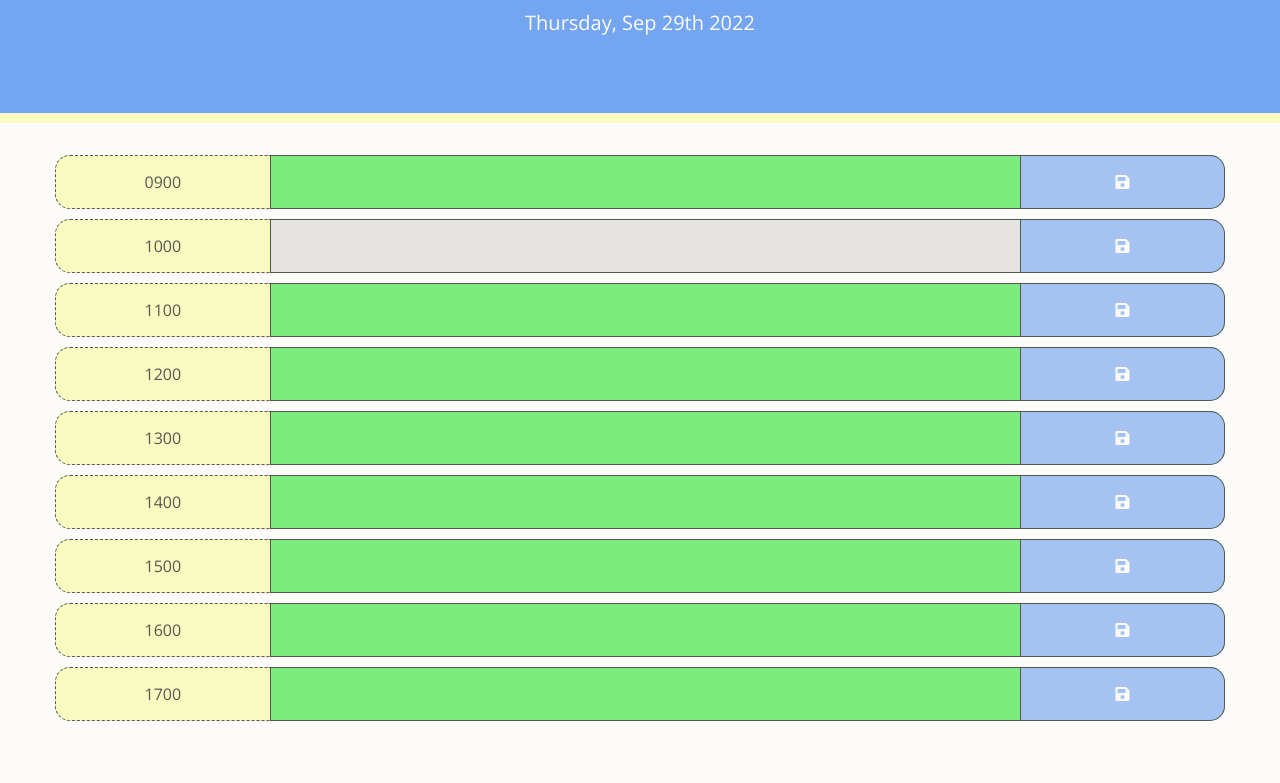
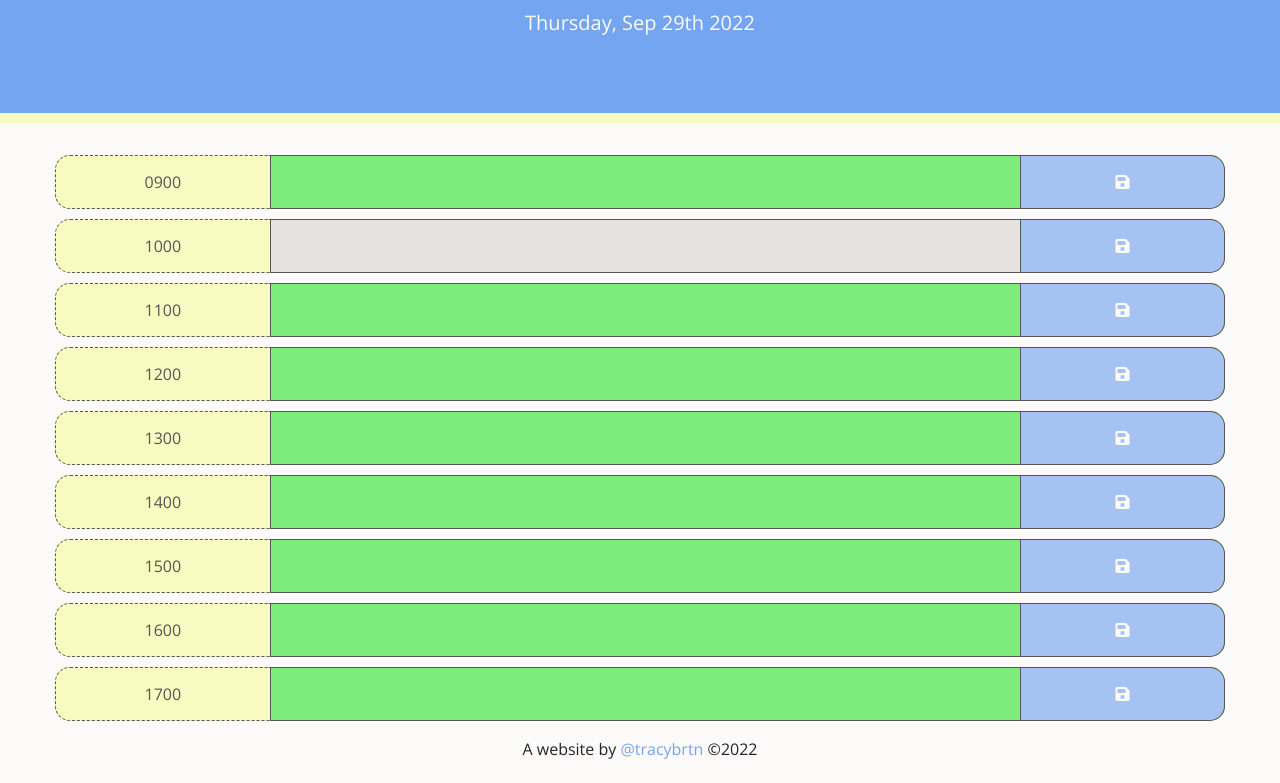
Before and after one commit to tracybrtn/work-day-scheduler, a plain HTML site: page index.html in a window 1280 px wide. Shown: the part 181-964 px from the top of the page. Before the commit the page ends 912 px from the top, so only its background shows below. Drawn offline with nearby package versions, Linux system fonts and the light colour scheme.

Commit message:
added footer

```diff
--- a/assets/css/style.css
+++ b/assets/css/style.css
@@ -84,6 +84,16 @@ textarea {
 
 /*TIME BLOCKS END*/
 
+/*Footer*/
+footer {
+  padding: 10px;
+  text-align: center;
+}
+
+footer a {
+  color: var(--quaternary-color);
+}
+
 /*Media Queries */
 @media screen and (min-width: 720px) {
   .time-block{
--- a/index.html
+++ b/index.html
@@ -17,7 +17,7 @@
   <body>
     <header class="jumbotron">
       <h1 class="display-3">Work Day Scheduler</h1>
-      <p class="lead description">A simple calendar app for scheduling your work day</p>
+      <p class="lead">A simple calendar app for scheduling your work day</p>
       <p id="currentDay" class="lead"></p>
     </header>
 
@@ -80,6 +80,9 @@
         </div>
       </div>
     </main>
+    <footer>
+      <p>A website by <a href="https://github.com/tracybrtn" target=”_blank”>@tracybrtn</a> &copy;2022</p>
+    </footer>
     <!--Scripts-->
     <script src="https://code.jquery.com/jquery-3.4.1.min.js"></script>
     <script src="https://cdnjs.cloudflare.com/ajax/libs/moment.js/2.24.0/moment.min.js"></script>
```
